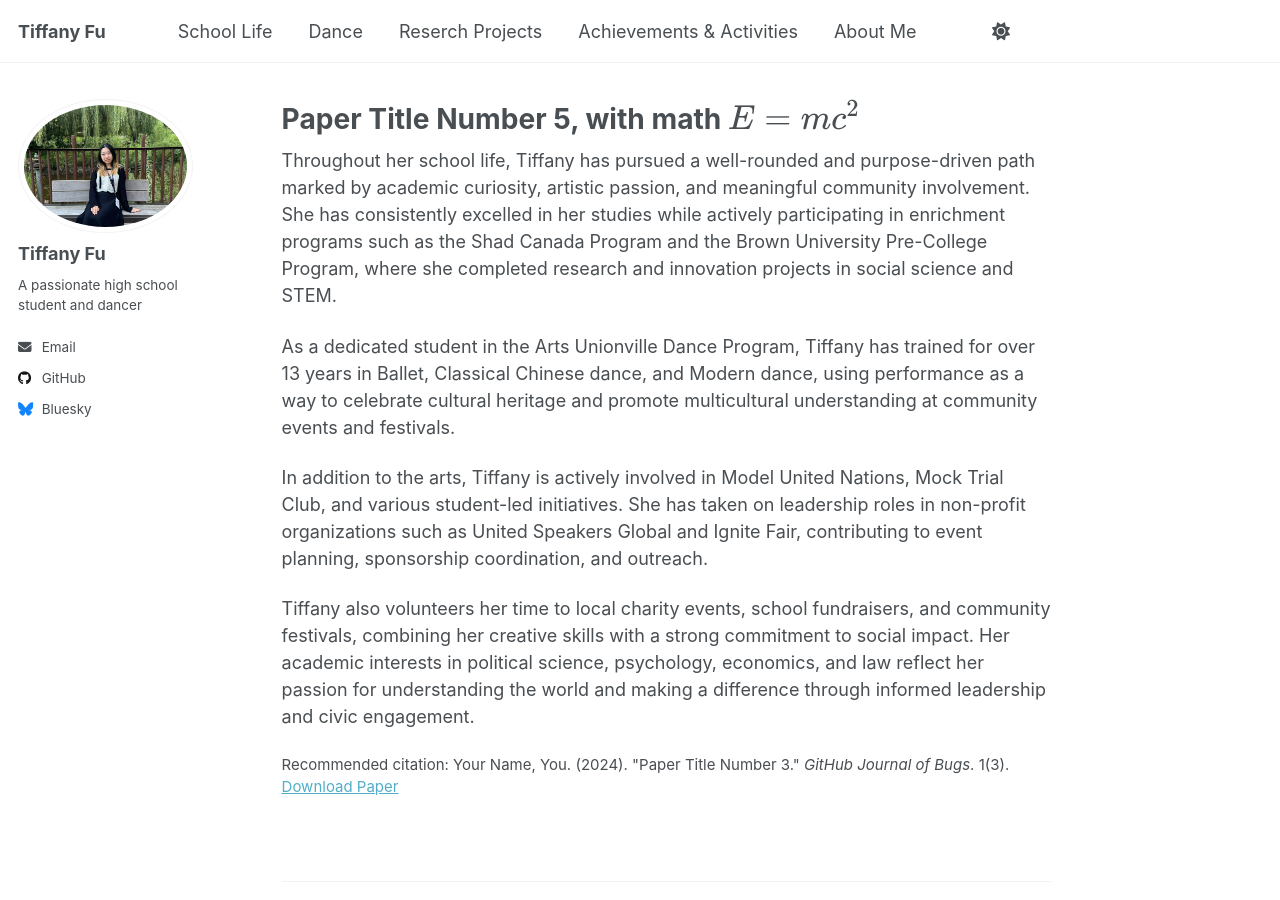
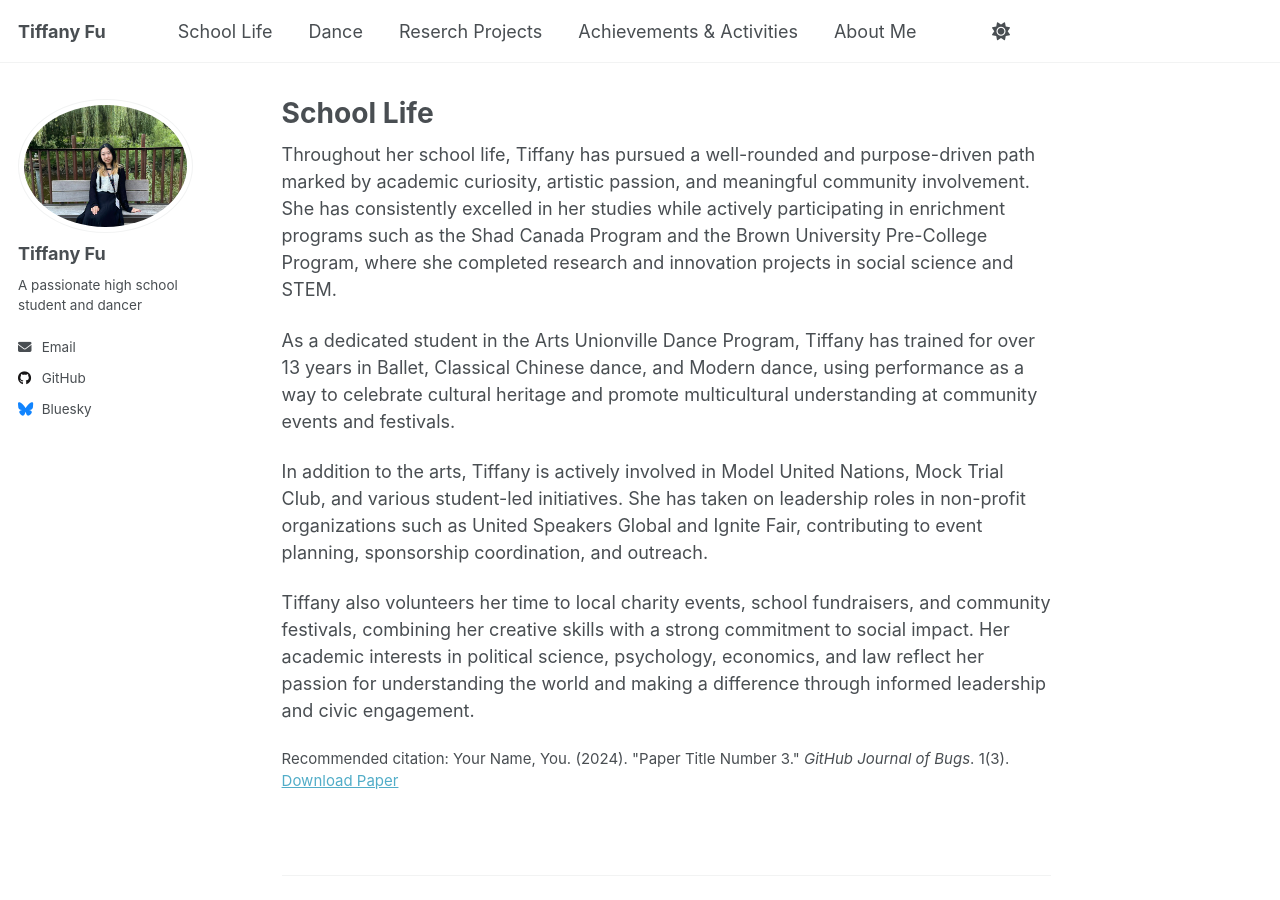
Before and after one commit to TiffanyJTFu/TiffanyFu, a Jekyll site: the page built from _publications/2025-06-08-paper-title-number-5.md, in a window 1280 px wide and 900 px high. Built offline with Jekyll 4.4.1, drawn with Linux system fonts in a browser that asks for light colours; a script that is not in the unit is left out.

Commit message:
Update 2025-06-08-paper-title-number-5.md

```diff
--- a/_publications/2025-06-08-paper-title-number-5.md
+++ b/_publications/2025-06-08-paper-title-number-5.md
@@ -1,5 +1,5 @@
 ---
-title: "Paper Title Number 5, with math $$E=mc^2$$"
+title: "School Life"
 collection: publications
 category: conferences
 permalink: /publication/2024-02-17-paper-title-number-4
```
